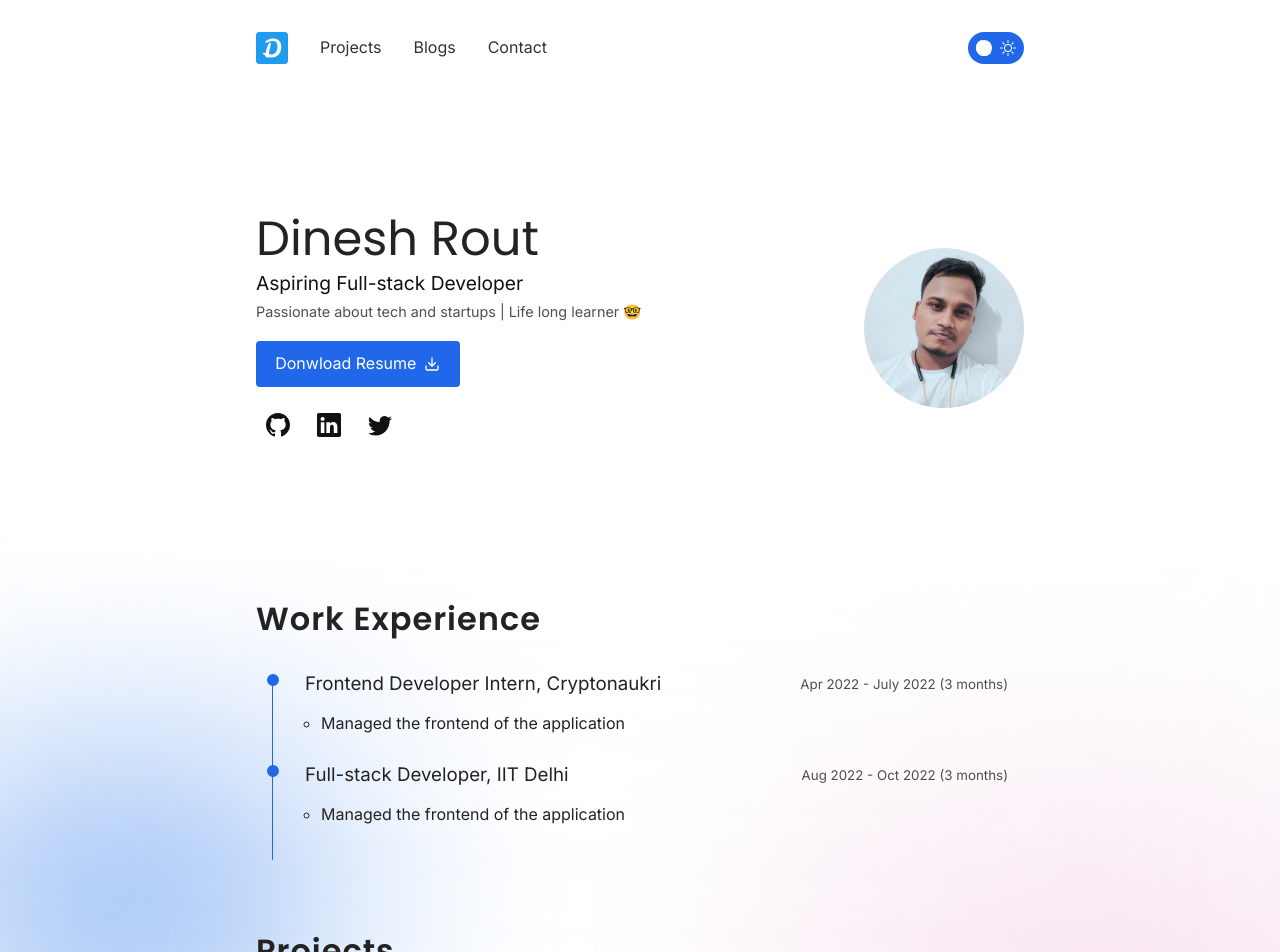
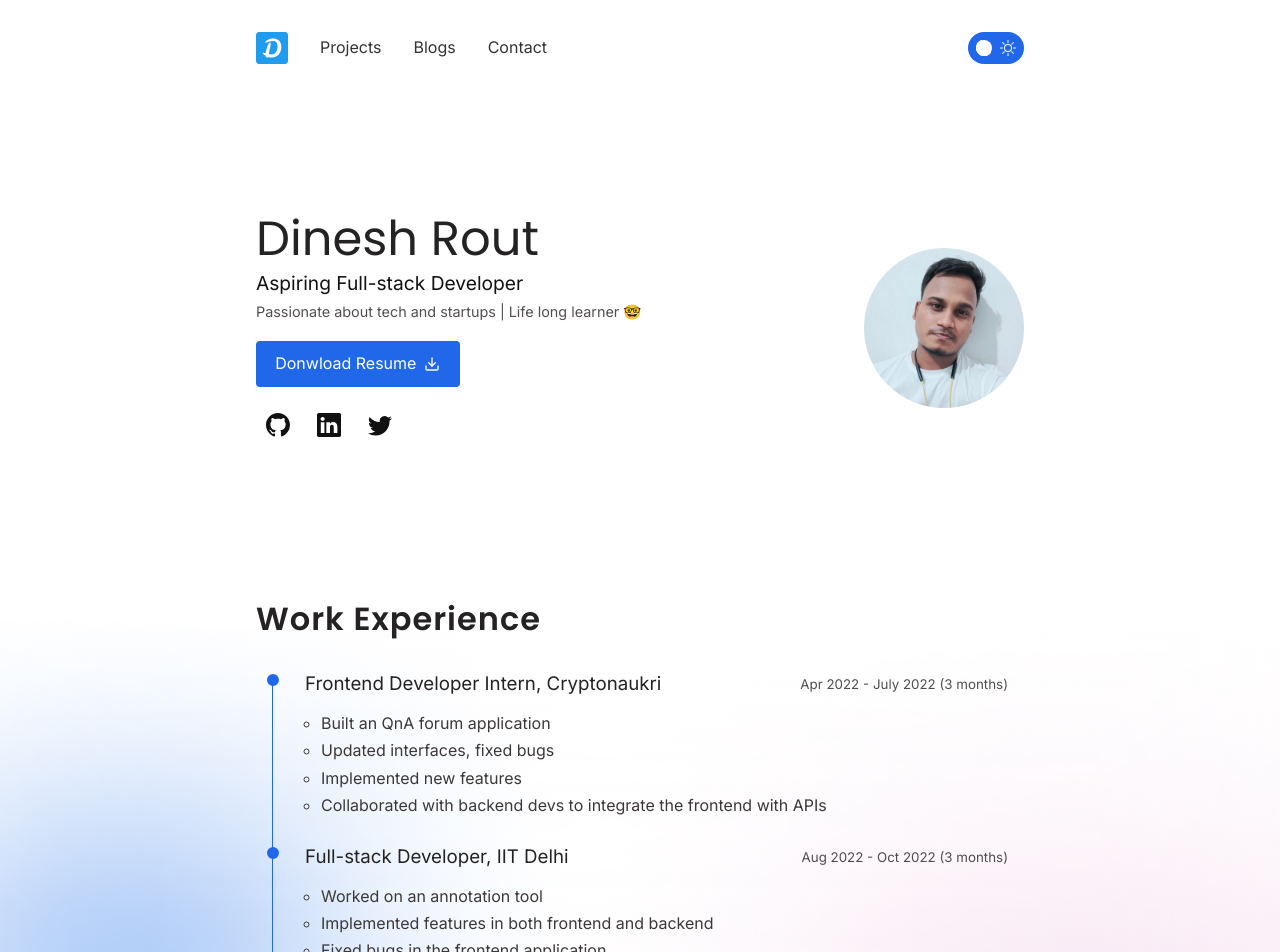
Before and after one commit to DineshRout779/my-portfolio, a React (Create React App) app: page / in a window 1280 px wide. Shown: the top 952 px of the page. Built offline with nearby package versions, Linux system fonts and the light colour scheme; no server answers.

Commit message:
Updated experience data

```diff
--- a/src/components/Experience.jsx
+++ b/src/components/Experience.jsx
@@ -11,7 +11,12 @@ const data = [
     role: 'Frontend Developer Intern',
     fromDate: 'Apr 2022',
     toDate: 'July 2022',
-    tasks: ['Managed the frontend of the application'],
+    tasks: [
+      'Built an QnA forum application',
+      'Updated interfaces, fixed bugs',
+      'Implemented new features',
+      'Collaborated with backend devs to integrate the frontend with APIs',
+    ],
   },
   {
     id: 2,
@@ -19,7 +24,11 @@ const data = [
     role: 'Full-stack Developer',
     fromDate: 'Aug 2022',
     toDate: 'Oct 2022',
-    tasks: ['Managed the frontend of the application'],
+    tasks: [
+      'Worked on an annotation tool',
+      'Implemented features in both frontend and backend',
+      'Fixed bugs in the frontend application',
+    ],
   },
 ];
 
@@ -118,4 +127,8 @@ const ExperieceHeader = styled.div`
 
 const TaskList = styled.ul`
   list-style-type: circle;
+
+  li {
+    color: var(--para-gray-color);
+  }
 `;
```
